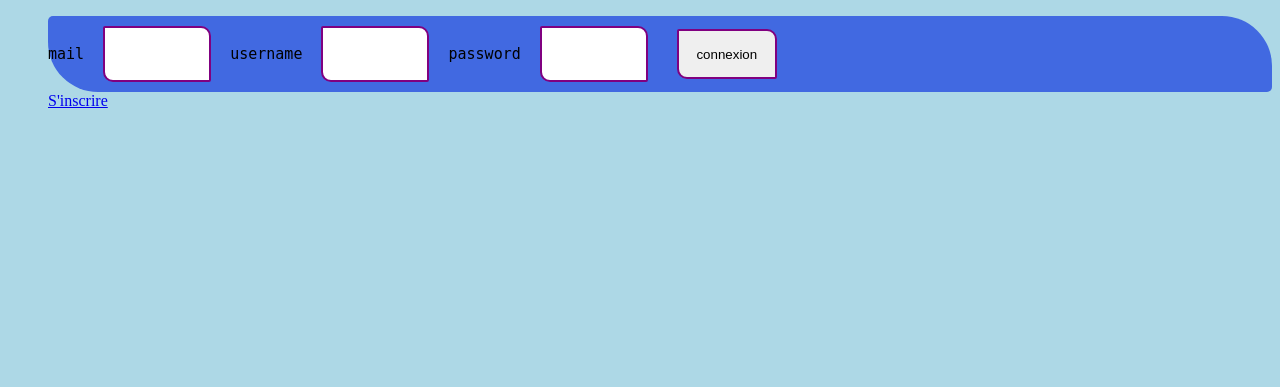
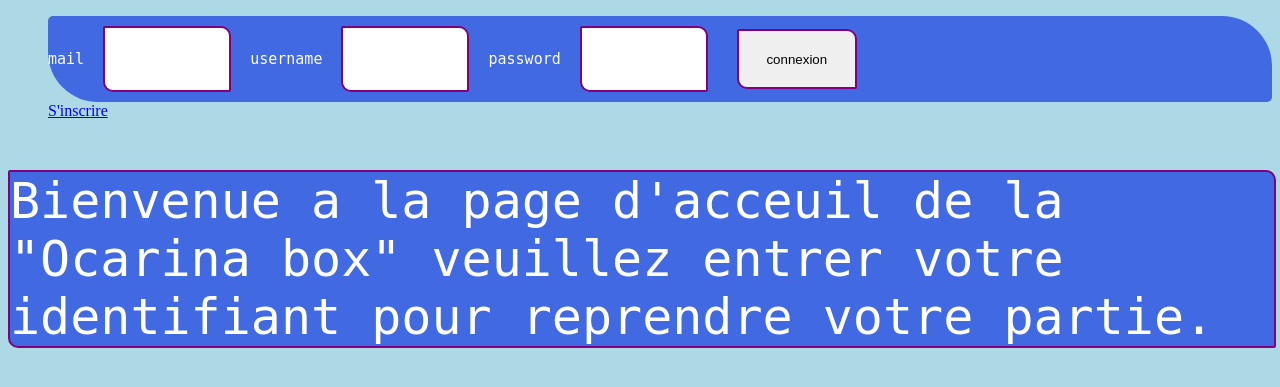
Before and after one commit to rafloo/OcarinaBox, a PHP site: page / in a window 1280 px wide. Shown: the top 387 px of the page. Run offline with PHP 8.4, Linux system fonts and the light colour scheme.

Commit message:
style css + debbug

```diff
--- a/_login.php
+++ b/_login.php
@@ -3,19 +3,21 @@
 body{
   background-color: lightblue;
 }
+
 form {
   font-family: monospace;
   font-size: 15px;
   border-radius: 5px 50px;
   background-color: royalblue;
   z-index: 1;
+  color: white;
 }
 ul li {
   list-style-type: none;
 }
 input{
-    width: 100px;
-    height:50px;
+  width: 120px;
+  height:60px;
   margin: 10px;
   border: 2px solid purple;
   border-radius: 2px 10px;
@@ -31,9 +33,8 @@
   $password = isset($_POST["password"]) ? $_POST["password"] : "";
   if (isset($users[$username]) && $users[$username] && $email[$username] == $password) {
     $_SESSION["username"] = $username;
-      require_once ("game.php");
+    return ("game.php");
   }
-
 }
 ?>
 <nav id="navlog">
--- a/index.php
+++ b/index.php
@@ -1,7 +1,18 @@
 <!DOCTYPE html>
 <style>
   body{
-    background-color: lightblue;
+    background-color: lightgreen;
+  }
+  p{
+    padding: auto;
+    font-family: monospace;
+    font-size: 50px;
+    color: white;
+    background-color: royalblue;
+    width: 100%;
+    height:40%;
+    border: 2px solid purple;
+    border-radius: 2px 10px;
   }
 </style>
 <html>
@@ -13,5 +24,6 @@
     <?php
     require("_login.php");
      ?>
+    <p>Bienvenue a la page d'acceuil de la "Ocarina box" veuillez entrer votre identifiant pour reprendre votre partie.</p>
   </body>
 </html>
--- a/signup.php
+++ b/signup.php
@@ -55,7 +55,7 @@ if ($_SERVER["REQUEST_METHOD"] == "POST") {
       <li>
         <form action="signup.php" method="post">
           <label for="mailid2">mail</label><br/>
-          <input type="text" id="mailid2" name="email2" placeholder="enter your email"/><br/>
+          <input type="text" id="mailid2" name="email2" placeholder=""/><br/>
           <label for="userid2">username</label><br/>
           <input id="userid2" type="text" name="username2" value=""><br/>
           <label for="pwdid2">password</label><br/>
```
Lines whose indentation alone changed are shown as unchanged.
